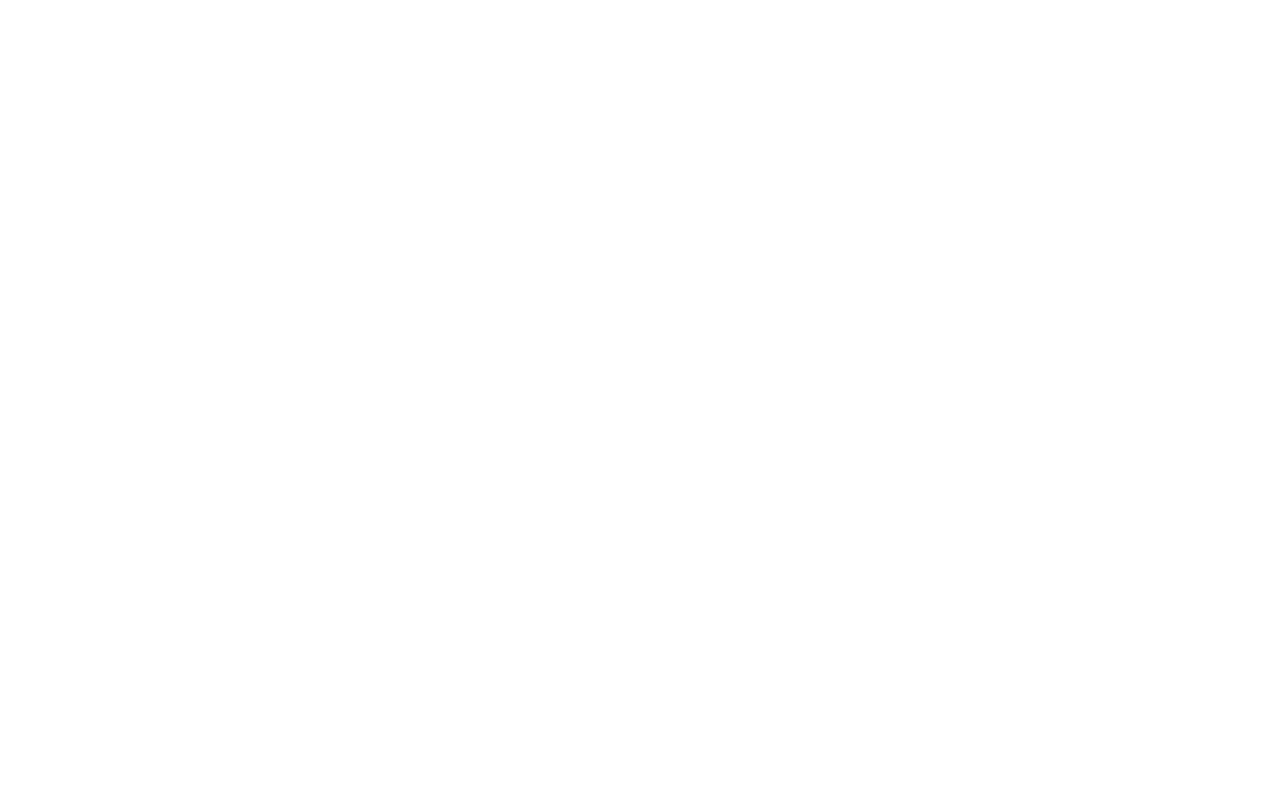
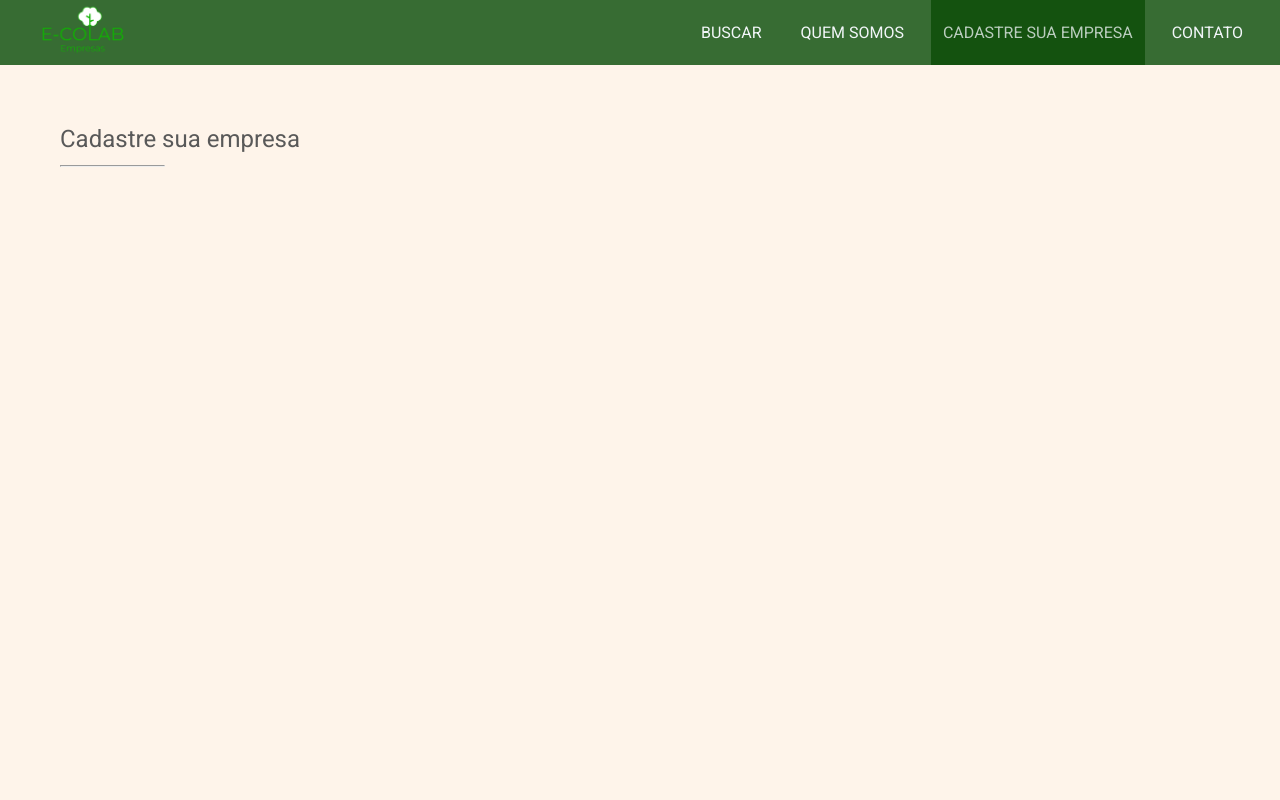
Before and after one commit to e-colab/ecoponto, a Vue app in the folder app/: page /register in a window 1280 px wide. Before the commit this address had no page. Shown: the top 800 px of the page. Built offline with nearby package versions, Linux system fonts and the light colour scheme; a web font is replaced by a local one.

Commit message:
new page (registry)

```diff
--- /dev/null
+++ b/app/src/pages/Register.vue
@@ -0,0 +1,37 @@
+<template>
+  <page-wrapper>
+    <div class="register">
+      <h2 class="register-title">Cadastre sua empresa</h2>
+      <hr class="register-divider" />
+    </div>
+  </page-wrapper>
+</template>
+
+<script>
+import PageWrapper from './PageWrapper.vue';
+
+export default {
+  name: 'RegisterPage',
+  components: {
+    PageWrapper,
+  },
+};
+</script>
+
+<style lang="scss" scoped>
+.register {
+  min-height: 100vh;
+  background-color: #fef4ea;
+  padding: 40px 60px;
+
+  &-title {
+    font-weight: normal;
+    color: #595959;
+    margin-bottom: 12px;
+  }
+  &-divider {
+    width: 105px;
+    margin: 0;
+  }
+}
+</style>
--- a/app/src/router/index.js
+++ b/app/src/router/index.js
@@ -1,18 +1,24 @@
-import { createRouter, createWebHistory } from "vue-router";
-import SearchPage from "../pages/Search"
+import { createRouter, createWebHistory } from 'vue-router';
+import SearchPage from '../pages/Search';
+import RegisterPage from '../pages/Register';
 
 const routes = [
   {
-        path: "/",
-        name: "Main",
+    path: '/',
+    name: 'Main',
     component: SearchPage,
   },
   {
-        path: "/search",
-        name: "Search",
-        component: SearchPage
+    path: '/search',
+    name: 'Search',
+    component: SearchPage,
   },
-]
+  {
+    path: '/register',
+    name: 'Register',
+    component: RegisterPage,
+  },
+];
 
 const router = createRouter({
   history: createWebHistory(),
```
Lines whose indentation alone changed are shown as unchanged.
